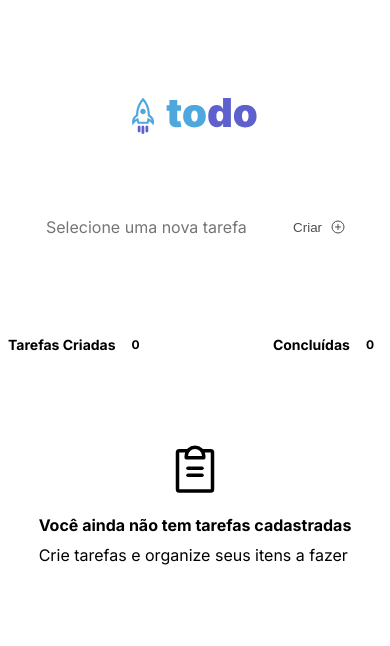
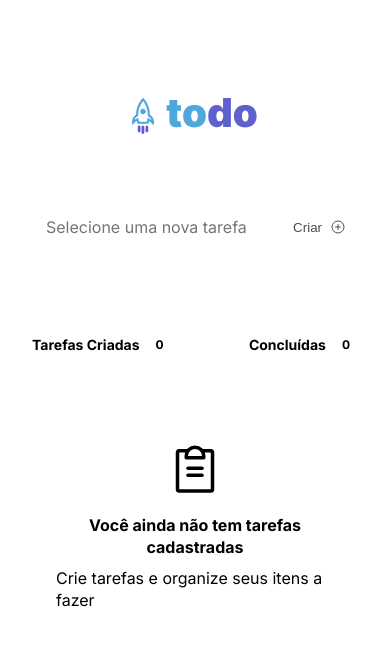
Before and after one commit to renatomc/desafio-ignite-todo-list, a React (Vite) app: page / in a window 390 px wide. Shown: the top 646 px of the page. Built offline with nearby package versions, Linux system fonts and the light colour scheme; the HTML template or start-up script is replaced by a standard one.

Commit message:
Ajuste responsividade

```diff
--- a/src/components/ToDo/List/styles.module.css
+++ b/src/components/ToDo/List/styles.module.css
@@ -84,3 +84,9 @@
 .labelTodoCompleted {
   color: var(--purble-300);
 }
+
+@media(max-width: 750px) {
+  .list {
+    padding: 0 1.5rem;
+  }
+}
```
